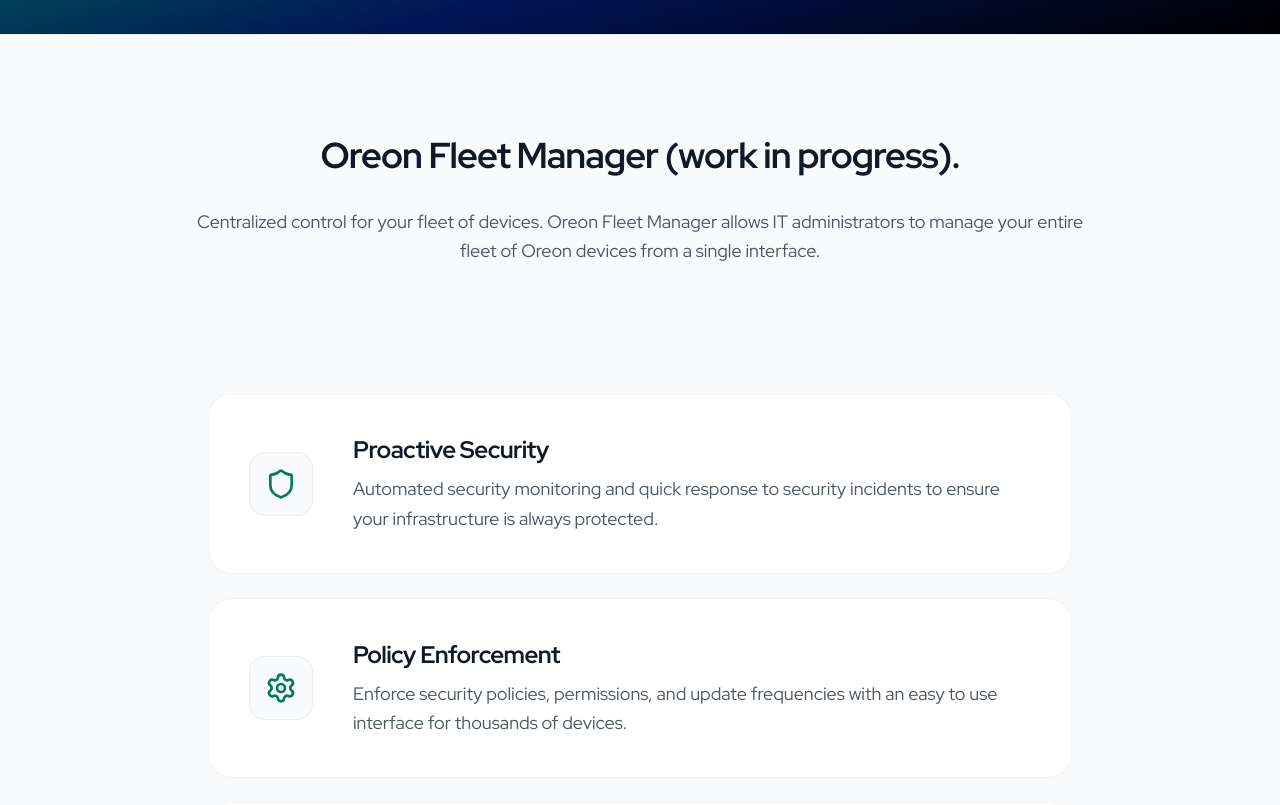
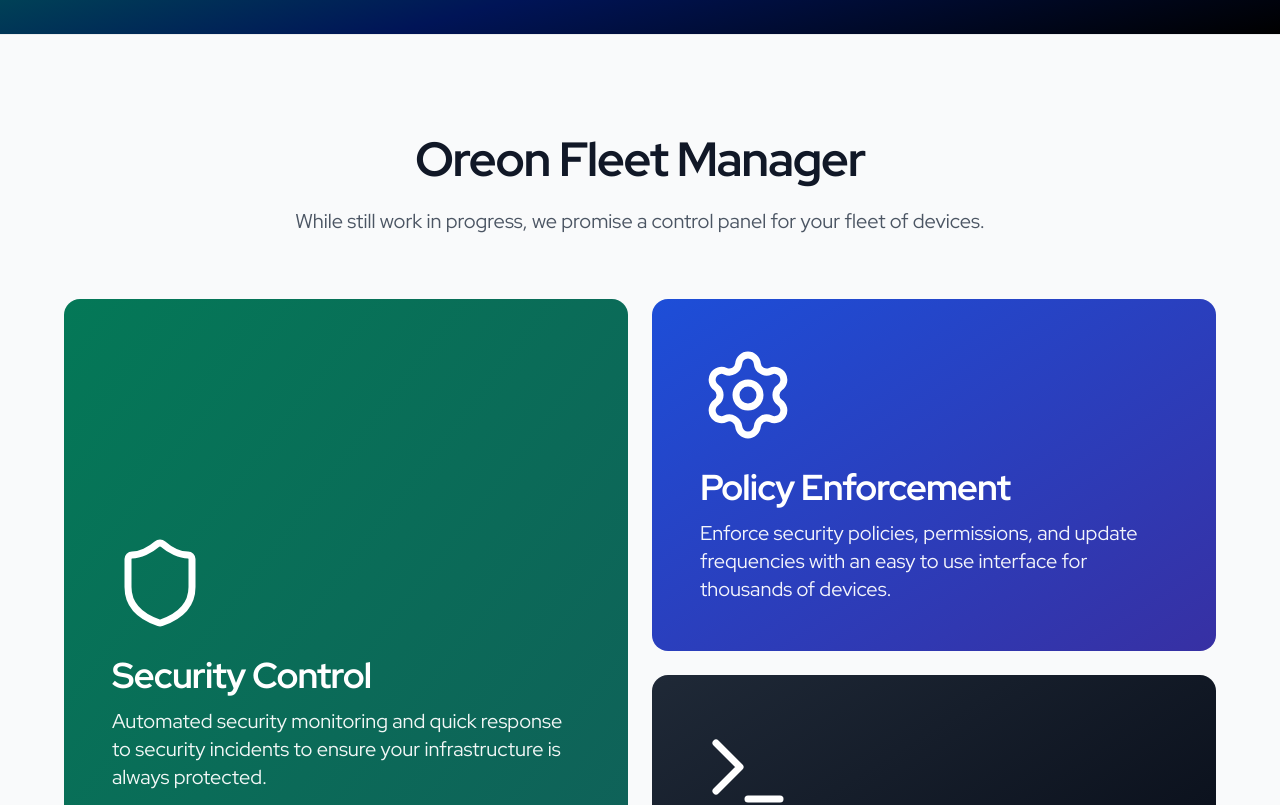
Before and after one commit to oreonhq/website, a Next.js app: page / in a window 1280 px wide. Shown: the part 3100-3905 px from the top of the page. Built offline with nearby package versions, Linux system fonts and the light colour scheme.

Commit message:
several fixes & add new oreon 10 build

```diff
--- a/app/globals.css
+++ b/app/globals.css
@@ -64,7 +64,7 @@ a {
 /* Button Classes */
 .btn-oreon-gradient {
   padding: 12px 28px;
-  background: var(--oreon-gradient);
+  background: var(--oreon-primary);
   color: white !important;
   font-weight: 600;
   font-size: 15px;
@@ -74,12 +74,11 @@ a {
   align-items: center;
   gap: 8px;
   border: none;
-  background-size: 200% auto;
   cursor: pointer;
 }
 
 .btn-oreon-gradient:hover:not(:disabled) {
-  background-position: right center;
+  background-color: #006347;
   padding-left: 48px;
   padding-right: 48px;
 }
--- a/app/legal/page.tsx
+++ b/app/legal/page.tsx
@@ -31,8 +31,8 @@ export default function Legal() {
                       content: "Starting with Oreon 11, download metrics are aggregate and anonymized. We monitor bandwidth allocation via Cloudflare for operational capacity planning only. No individual IP addresses are permanently stored or associated with specific downloads."
                     }
                   ].map((item, i) => (
-                    <div key={i} className="group p-8 border border-black/5 bg-gray-50 rounded-enterprise hover:bg-white hover:shadow-xl transition-all">
-                      <h3 className="text-xl font-bold text-gray-900 mb-4 italic transition-colors group-hover:text-[#007b56]">{item.title}</h3>
+                    <div key={i} className="p-8 border border-black/5 bg-gray-50 rounded-enterprise">
+                      <h3 className="text-xl font-bold text-gray-900 mb-4 italic">{item.title}</h3>
                       <p className="text-gray-500 font-light leading-relaxed">{item.content}</p>
                     </div>
                   ))}
@@ -46,7 +46,6 @@ export default function Legal() {
                 <p className="text-xs text-gray-400 leading-relaxed font-light italic mb-8 leading-relaxed">
                   Oreon and the Oreon HQ logo are trademarks of Oreon HQ.
                 </p>
-                <p className="text-[10px] text-gray-300 uppercase font-black tracking-[0.3em]">Authorized Strategic Use Only</p>
               </div>
             </aside>
           </div>
--- a/app/page.tsx
+++ b/app/page.tsx
@@ -98,7 +98,7 @@ export default function Home() {
         <section className="enterprise-section text-white overflow-hidden relative"
                  style={{ background: 'linear-gradient(165deg, #afe400 0%, #007b56 30%, #001457 70%, #000000 100%)' }}>
           <div className="max-w-7xl mx-auto px-4 sm:px-6 lg:px-8 text-center relative z-10">
-            <h2 className="text-4xl font-bold text-white mb-8 tracking-tight">The Oreon Project.</h2>
+            <h2 className="text-4xl font-bold text-white mb-8 tracking-tight">The Oreon Project (currently halted).</h2>
             <p className="text-white text-lg leading-relaxed mb-12 max-w-3xl mx-auto font-light">
               We leverage enterprise backing to better help community-led development. This this promises to keep the core OS free, open, and community-driven. Our mission is to balance professional stability with the spirit of open source.
             </p>
@@ -113,10 +113,12 @@ export default function Home() {
         {/* Fleet Manager Section - Bottom */}
         <section className="enterprise-section bg-gray-50 border-t border-black/5">
           <div className="max-w-7xl mx-auto px-4 sm:px-6 lg:px-8">
-            <div className="max-w-4xl mx-auto text-center mb-20">
-              <h2 className="text-4xl font-bold text-gray-900 mb-8 tracking-tight">Oreon Fleet Manager (work in progress).</h2>
-              <p className="text-gray-600 text-lg leading-relaxed font-light">
-                Centralized control for your fleet of devices. Oreon Fleet Manager allows IT administrators to manage your entire fleet of Oreon devices from a single interface.
+            <div className="max-w-3xl mx-auto text-center mb-16">
+              <h2 className="text-4xl md:text-5xl font-bold text-gray-900 mb-6 tracking-tight">
+                Oreon Fleet Manager
+              </h2>
+              <p className="text-gray-600 text-lg md:text-xl leading-relaxed font-light">
+                While still work in progress, we promise a control panel for your fleet of devices.
               </p>
             </div>
 
--- a/components/StackedFleetManager.tsx
+++ b/components/StackedFleetManager.tsx
@@ -1,44 +1,48 @@
-'use client'
-
-import { Shield, Settings, Box, Terminal } from 'lucide-react'
+import { Shield, Settings, Terminal } from 'lucide-react'
 
 const fleetFeatures = [
   {
     icon: Shield,
-    title: "Proactive Security",
-    desc: "Automated security monitoring and quick response to security incidents to ensure your infrastructure is always protected."
+    title: "Security Control",
+    desc: "Automated security monitoring and quick response to security incidents to ensure your infrastructure is always protected.",
+    gradient: "from-emerald-700 to-teal-800",
+    tileClass: "col-span-1 row-span-2 min-h-[420px]"
   },
   {
     icon: Settings,
     title: "Policy Enforcement",
-    desc: "Enforce security policies, permissions, and update frequencies with an easy to use interface for thousands of devices."
+    desc: "Enforce security policies, permissions, and update frequencies with an easy to use interface for thousands of devices.",
+    gradient: "from-blue-700 to-indigo-800",
+    tileClass: "col-span-1 row-span-1 min-h-[280px]"
   },
   {
     icon: Terminal,
     title: "Transparent Health",
-    desc: "Deep device status information and health monitoring without the fuss. Transparent, real-time insights into every layer of your device fleet."
+    desc: "Deep device status information and health monitoring without the fuss. Transparent, real-time insights into every layer of your device fleet.",
+    gradient: "from-gray-800 to-gray-950",
+    tileClass: "col-span-1 row-span-1 min-h-[280px]"
   }
 ]
 
 export default function StackedFleetManager() {
   return (
-    <div className="max-w-4xl mx-auto px-4 space-y-6 py-12">
+    <div className="w-full px-4 sm:px-6 lg:px-8">
+      <div className="grid grid-cols-1 md:grid-cols-2 gap-4 md:gap-6 grid-rows-[auto_auto] max-w-7xl mx-auto">
         {fleetFeatures.map((feature, i) => (
           <div
             key={i}
-          className="p-10 border border-black/5 bg-white rounded-[24px] flex flex-col md:flex-row items-start md:items-center gap-10"
+            className={`rounded-2xl bg-gradient-to-br ${feature.gradient} ${feature.tileClass} p-8 md:p-10 lg:p-12 flex flex-col justify-center`}
           >
-          <div className="w-16 h-16 bg-gray-50 border border-black/5 rounded-2xl flex items-center justify-center flex-shrink-0">
-            <feature.icon className="w-8 h-8 text-[#007b56]" />
-          </div>
-          <div className="flex-1">
-            <h3 className="text-2xl font-bold text-gray-900 mb-2 tracking-tight">{feature.title}</h3>
-            <p className="text-gray-600 text-lg font-light leading-relaxed">
+            <div className="flex flex-col h-full justify-center">
+              <feature.icon className="w-16 h-16 md:w-20 md:h-20 lg:w-24 lg:h-24 text-white flex-shrink-0 mb-6" strokeWidth={1.75} />
+              <h3 className="text-2xl md:text-3xl lg:text-4xl font-bold text-white mb-3 tracking-tight">{feature.title}</h3>
+              <p className="text-white/95 text-base md:text-lg lg:text-xl font-light leading-relaxed max-w-xl">
                 {feature.desc}
               </p>
             </div>
           </div>
         ))}
       </div>
+    </div>
   )
 }
```
Also changed, not shown: app/oreon/download/page.tsx (+48 -10 lines). Lines whose indentation alone changed are shown as unchanged.
